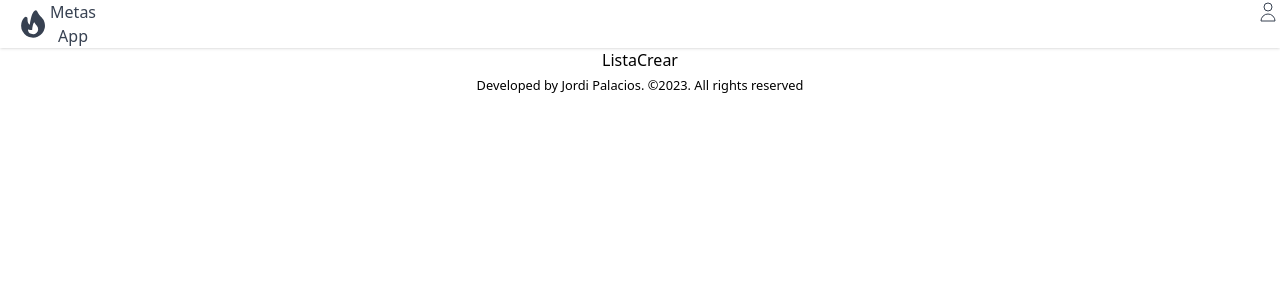
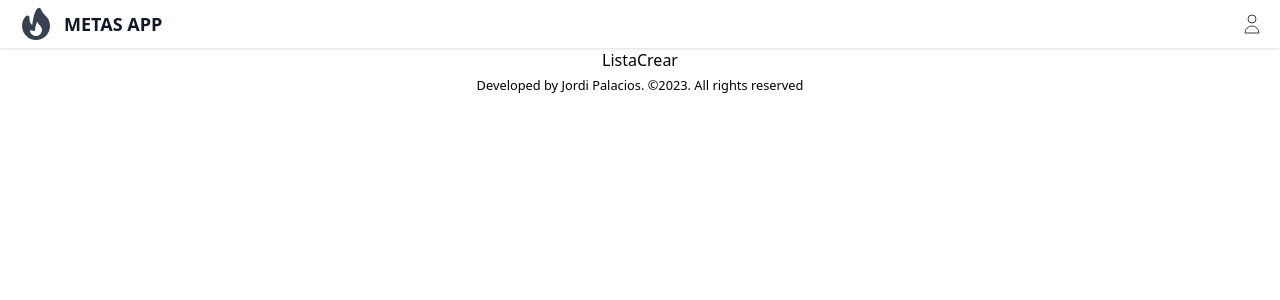
Before and after one commit to JordiPalacios/GoalsAPP, a React (Create React App) app: page / in a window 1280 px wide. Shown: the top 300 px of the page. Built offline with nearby package versions, Linux system fonts and the light colour scheme.

Commit message:
Header Done V2

```diff
--- a/src/components/header.css
+++ b/src/components/header.css
@@ -2,14 +2,22 @@
     @apply h-xl flex justify-between shadow bg-white text-gray-700;
 }
 
-.logo {
+.container {
     @apply flex items-center pl-4;
 }
 
-.profile {
+.logo {
+    @apply mr-2 h-10 w-10;
+}
+
+.vincle {
     @apply flex items-center px-4 h-xl hover:bg-gray-200;
 }
 
 .icon {
     @apply h-6 w-6;
 }
+
+.tittle {
+    @apply text-lg font-semibold text-gray-900 uppercase;
+}
--- a/src/components/header.js
+++ b/src/components/header.js
@@ -1,17 +1,16 @@
 import './header.css';
-
 import { ReactComponent as Logo } from '../img/logo.svg';
 import { ReactComponent as Profile } from '../img/profile.svg';
 
 export function Header () {
     return (
         <div className= "header">
-            <div className="logo" >
-                <Logo />
-                <a href="/">Metas App</a>
+            <div className="container" >
+                <Logo className="logo"/>
+                <a href="/" className='tittle'>Metas App</a>
             </div>
             <nav>
-                <a href="/perfil" className="logo">
+                <a href="/profile" className="vincle">
                     <Profile className="icon"/>
                 </a>
             </nav>
```
Also changed, not shown: src/img/logo.svg.
